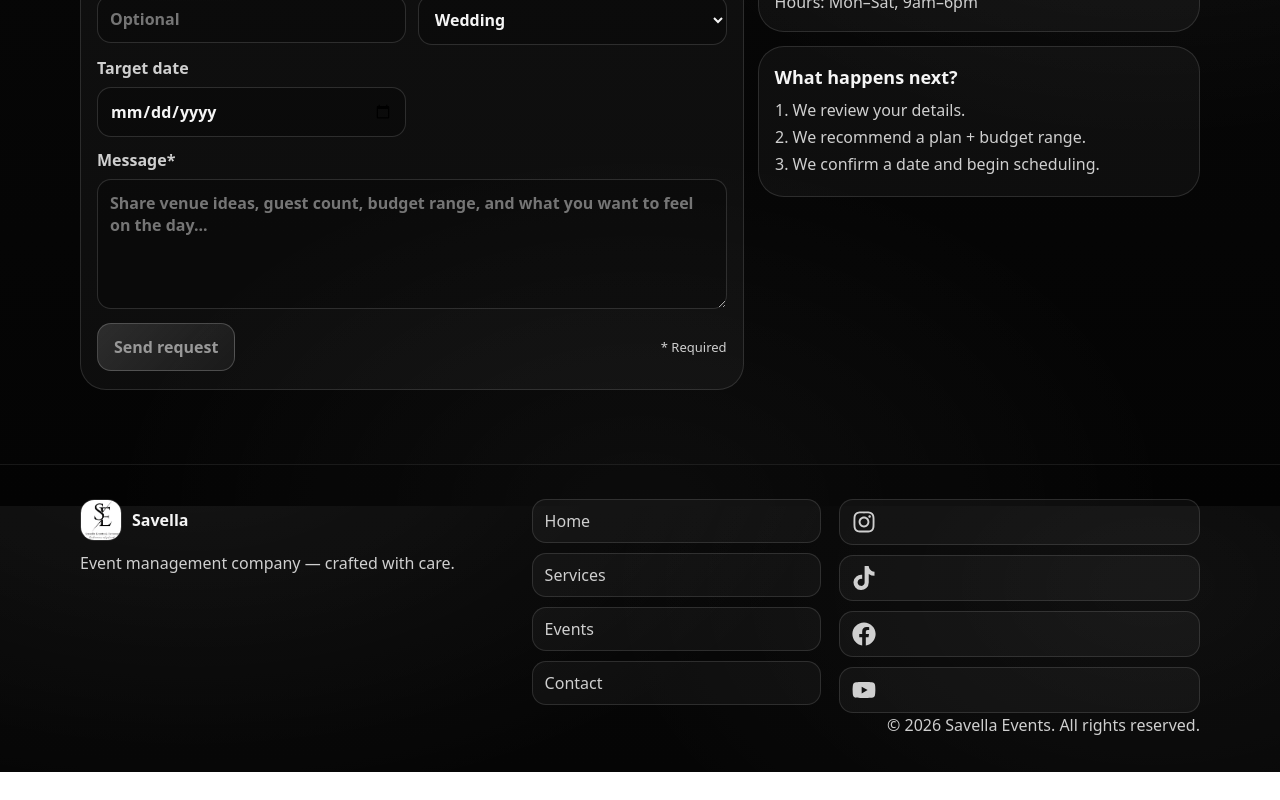
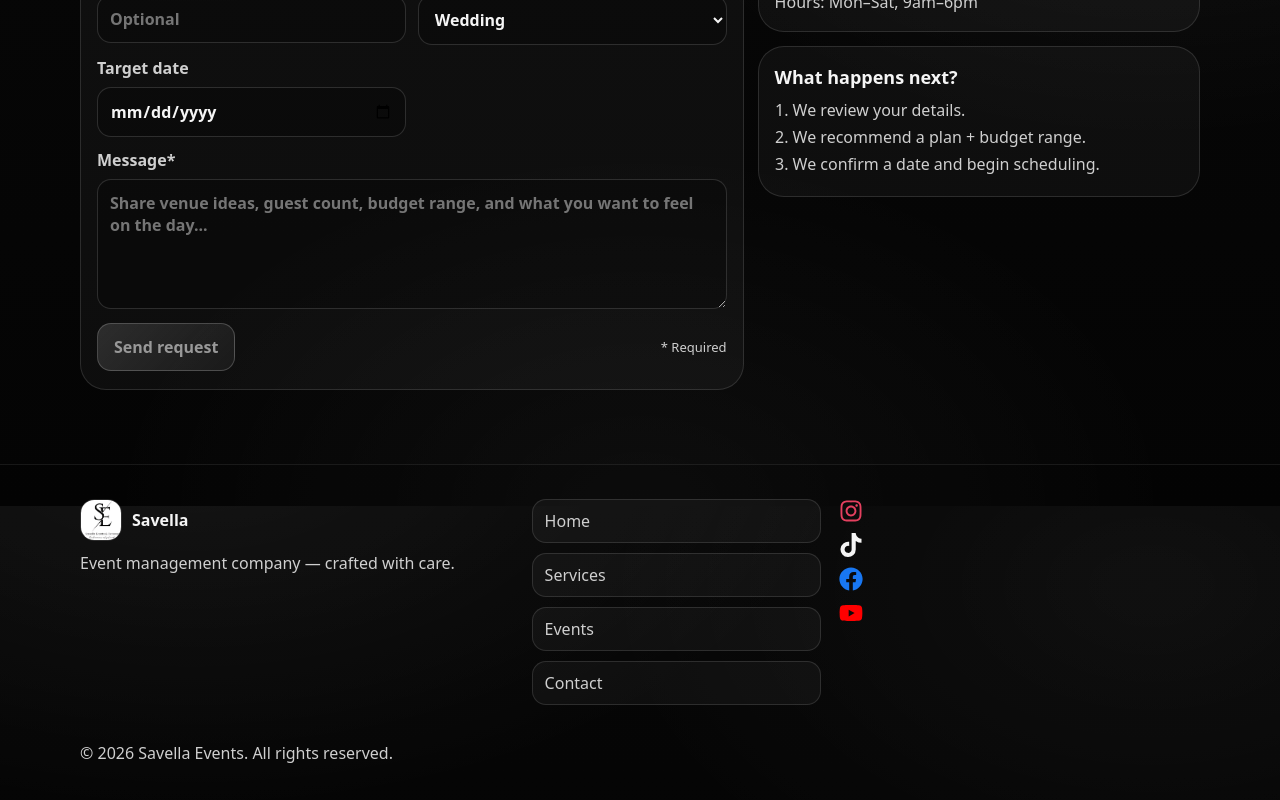
Before and after one commit to HenryOchieng/Savella-Events, a React (Vite) app: page / in a window 1280 px wide. Shown: the part 5094-5894 px from the top of the page. Before the commit the page ends 5866 px from the top, so only its background shows below. Built offline with nearby package versions, Linux system fonts and the light colour scheme.

Commit message:
footer-copy commit

```diff
--- a/src/components/Footer.jsx
+++ b/src/components/Footer.jsx
@@ -46,6 +46,7 @@ export default function Footer() {
               rel="noopener noreferrer"
               className="social-link"
               aria-label="Instagram"
+              style={{ color: '#E4405F' }}
             >
               <FaInstagram size={24} />
             </a>
@@ -55,6 +56,7 @@ export default function Footer() {
               rel="noopener noreferrer"
               className="social-link"
               aria-label="TikTok"
+              style={{ color: '#F5F5F5' }}
             >
               <FaTiktok size={24} />
             </a>
@@ -64,6 +66,7 @@ export default function Footer() {
               rel="noopener noreferrer"
               className="social-link"
               aria-label="Facebook"
+              style={{ color: '#1877F2' }}
             >
               <FaFacebook size={24} />
             </a>
@@ -72,14 +75,15 @@ export default function Footer() {
               target="_blank"
               rel="noopener noreferrer"
               className="social-link"
-              aria-label="Youtube"
+              aria-label="YouTube"
+              style={{ color: '#FF0000' }}
             >
               <FaYoutube size={24} />
             </a>
 
           </div>
-          <div className="footer-copy">© {new Date().getFullYear()} Savella Events. All rights reserved.</div>
         </div>
+        <div className="footer-copy">© {new Date().getFullYear()} Savella Events. All rights reserved.</div>
       </div>
     </footer>
 
--- a/src/styles.css
+++ b/src/styles.css
@@ -270,12 +270,10 @@ input:focus, select:focus, textarea:focus{ border-color: rgba(255,255,255,0.35);
 .footer-links a{ color: var(--muted); border: 1px solid rgba(255,255,255,0.12); padding: 10px 12px; border-radius: 14px; background: rgba(255,255,255,0.04); }
 .footer-links a:hover{ color: var(--text); border-color: rgba(255,255,255,0.28); }
 
-.footer-copy{ color: var(--muted); line-height: 1.6; justify-self:end; }
-
-.footer-social{ display:flex; flex-direction:column; gap:10px; }
-.social-link{ border: 1px solid rgba(255,255,255,0.12); padding: 10px 12px; border-radius: 14px; background: rgba(255,255,255,0.04); color: var(--muted); font-weight: 650; display:flex; align-items:center; gap:10px; justify-content:flex-start; }
-
-.social-link:hover{ color: var(--text); border-color: rgba(255,255,255,0.28); }
+.footer-copy{ color: var(--muted); line-height: 1.6; margin-top: 18px; }
+.footer-social{ display:flex; flex-direction:column; align-items:flex-start; gap:10px; }
+.social-link{ display:inline-flex; align-items:center; justify-content:center; padding: 0; border: 0; background: transparent; color: var(--muted); transition: transform 160ms ease, opacity 160ms ease; }
+.social-link:hover{ color: inherit; transform: translateY(-1px); opacity: 0.9; }
 
 
 /* Responsive */
```
